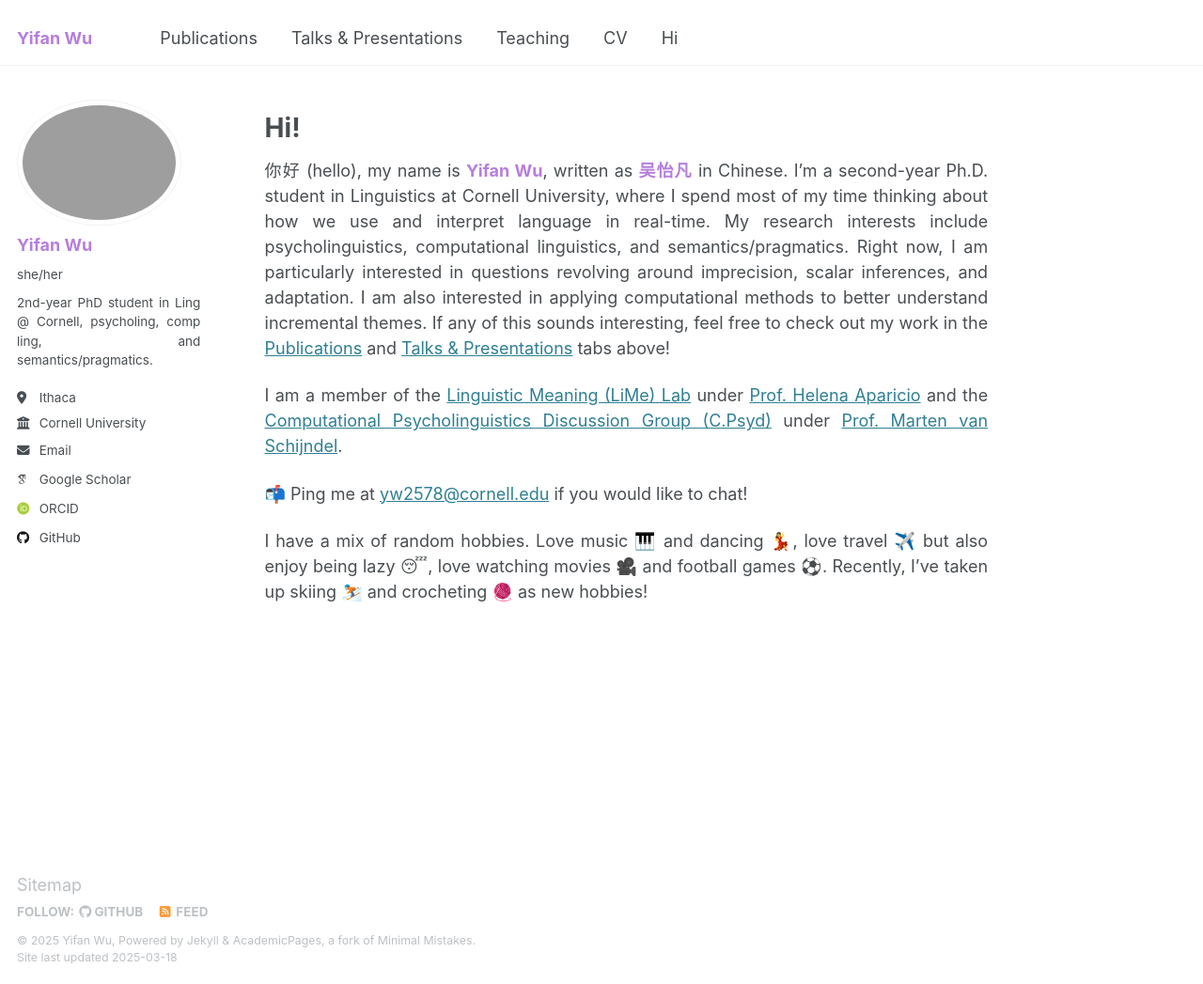
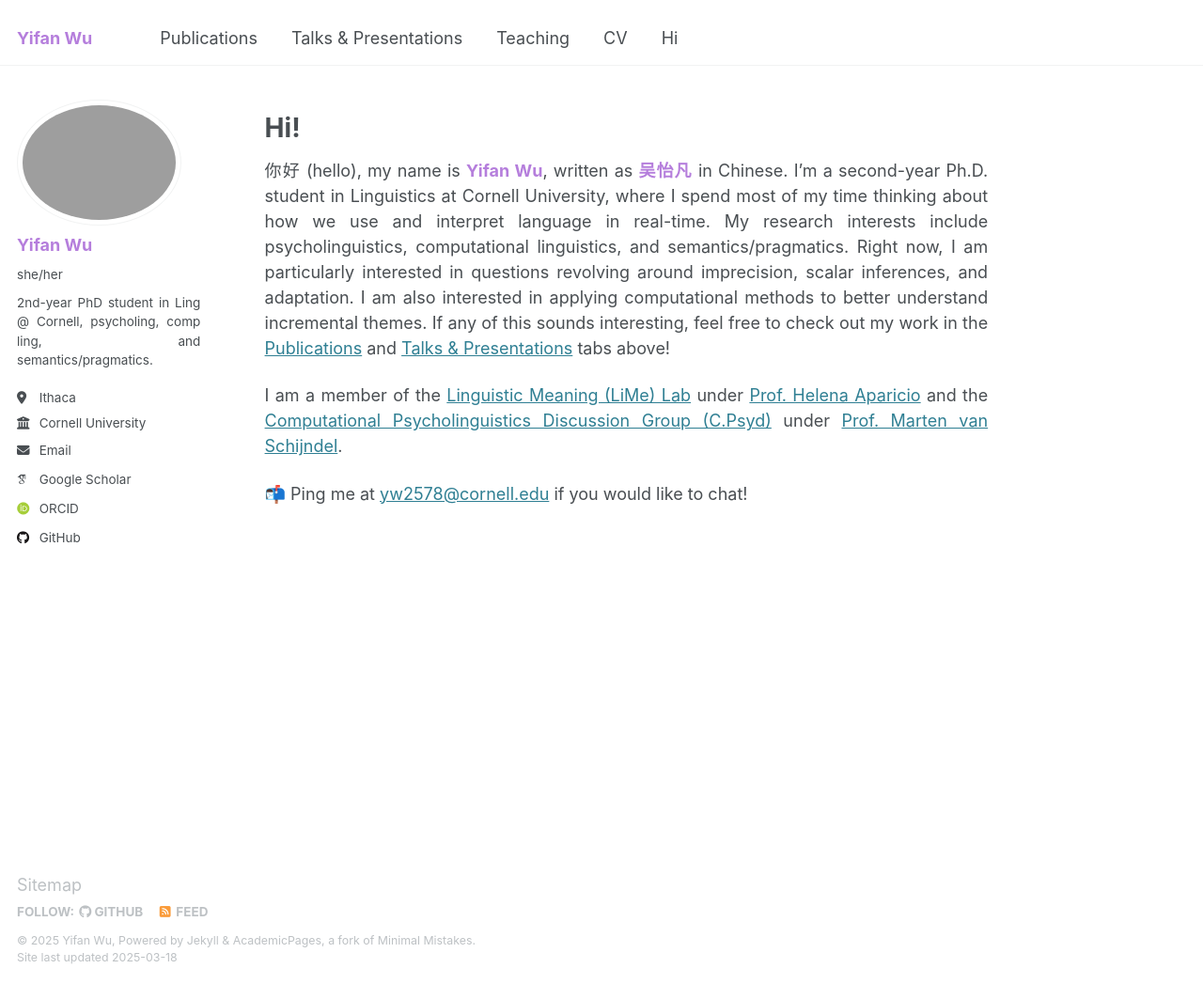
Before and after one commit to lynn-yifanwu-ling/lynn-yifanwu-ling.github.io, a Jekyll site: the page built from _pages/about.md, in a window 1280 px wide and 1047 px high. Shown: the whole window at 94% size. Built offline with Jekyll 4.4.1, drawn with Linux system fonts in a browser that asks for light colours; emoji names are drawn with the system emoji font; some web fonts are replaced.

Commit message:
Update about.md

```diff
--- a/_pages/about.md
+++ b/_pages/about.md
@@ -15,5 +15,3 @@ redirect_from:
 I am a member of the [Linguistic Meaning (LiMe) Lab](https://lime-lab-cornell.github.io/) under [Prof. Helena Aparicio](https://lime-lab-cornell.github.io/HelenaWebsite/index.html) and the [Computational Psycholinguistics Discussion Group (C.Psyd)](https://c-psyd.github.io/) under [Prof. Marten van Schijndel](https://vansky.github.io/).
 
 :mailbox_with_mail: Ping me at [yw2578@cornell.edu](yw2578@cornell.edu) if you would like to chat!
-
-I have a mix of random hobbies. Love music :musical_keyboard: and dancing :dancer:, love travel :airplane: but also enjoy being lazy :sleeping:, love watching movies :movie_camera: and football games :soccer:. Recently, I’ve taken up skiing :skier: and crocheting :yarn: as new hobbies!
```
